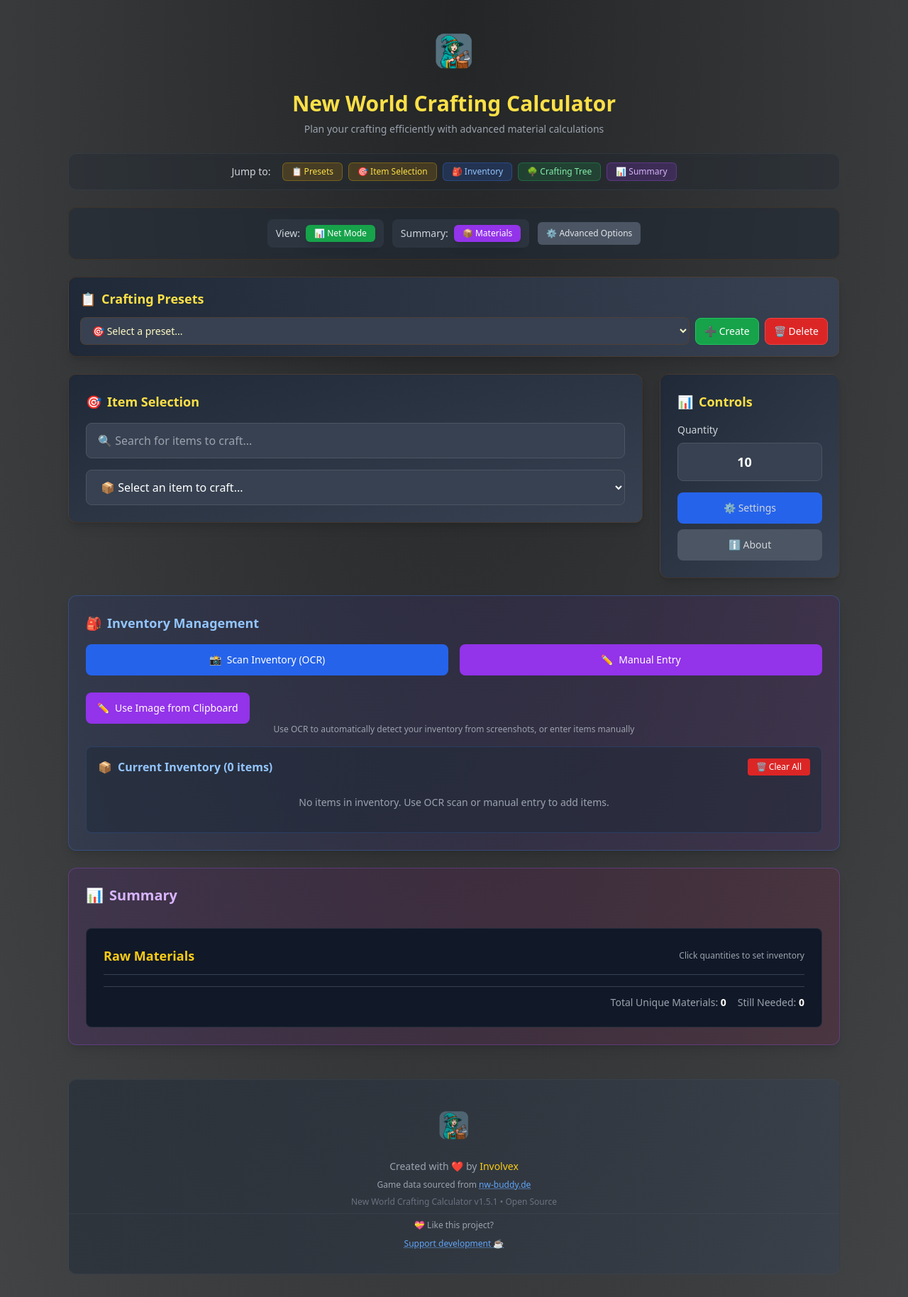
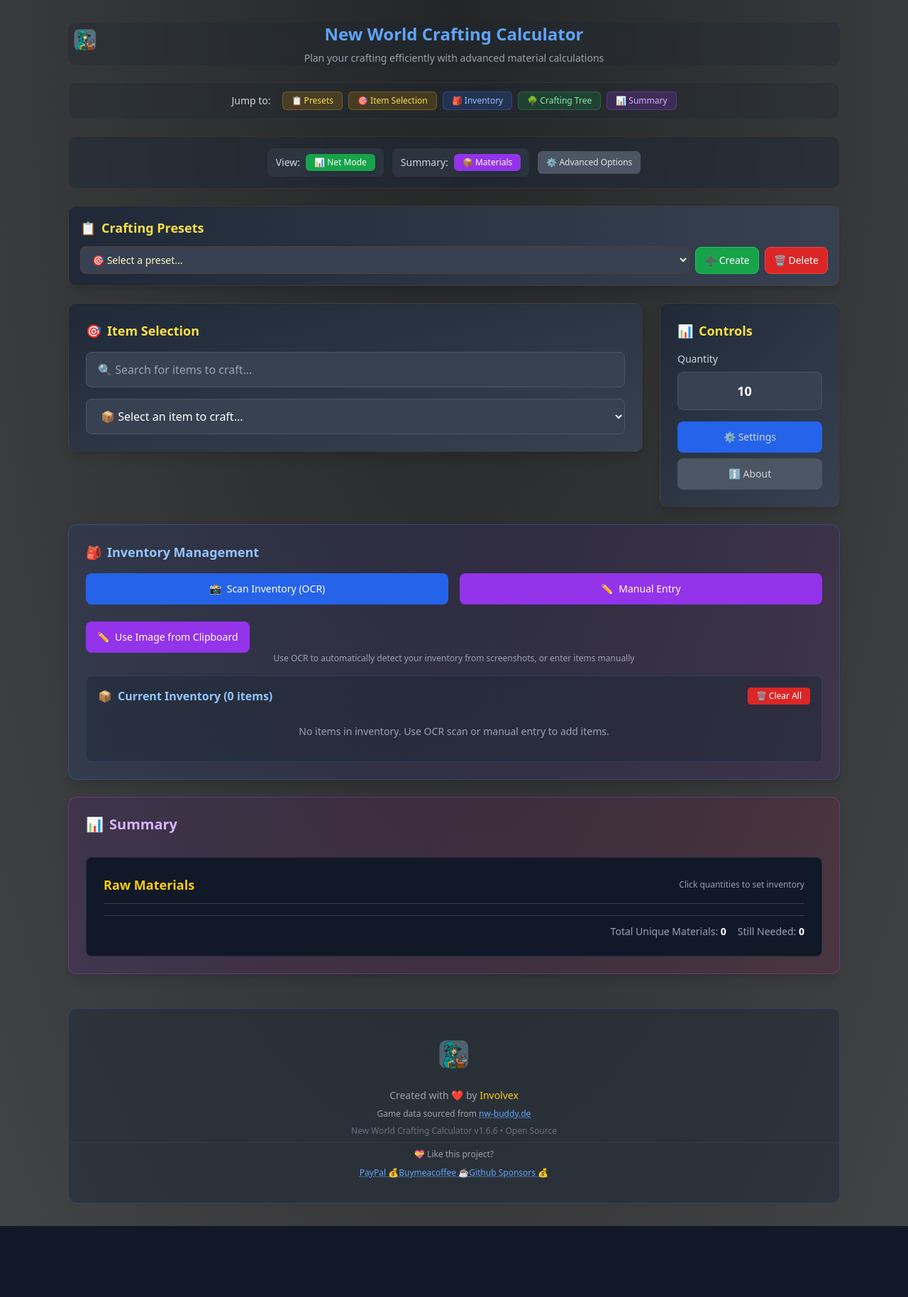
Before and after one commit to involvex/newworld-dailycraft-calc, a React (Vite) app: page / in a window 1280 px wide. Shown: the whole page at 71% size. After the commit the page ends 1728 px from the top, so only its background shows below. Built offline with nearby package versions, Linux system fonts and the light colour scheme.

Commit message:
fix auto tag and ui changes

```diff
--- a/App.tsx
+++ b/App.tsx
@@ -336,9 +336,9 @@
     <React.Fragment>
       <div className="min-h-screen font-sans text-gray-300 bg-gray-900 app-gradient-bg">
         <div className="container max-w-6xl p-4 mx-auto sm:p-6 lg:p-8">
-          <header className="mb-6 text-center">
-            <img src="logo.png" alt="New World Crafting Calculator" className="w-auto h-20 mx-auto mb-4" />
-            <h1 className="mb-2 text-3xl font-bold text-yellow-300">New World Crafting Calculator</h1>
+          <header className="mb-6 text-center bg-gray-800/30 rounded-xl border-gray-600/30 backdrop-blur-sm">
+            <img src="logo.png" alt="New World Crafting Calculator" className="w-auto h-12 mx-auto mb-1 logo" />
+            <h1 className="mb-2 text-2xl font-bold text-blue-400">New World Crafting Calculator</h1>
             <p className="text-sm text-gray-400">Plan your crafting efficiently with advanced material calculations</p>
           </header>
 
@@ -1116,7 +1116,7 @@
           )}
 
           {/* Footer */}
-          <footer className="py-8 mt-12 text-center border bg-gradient-to-r from-gray-800/50 to-gray-700/50 rounded-xl border-gray-600/30">
+          <footer className="py-8 mt-12 text-center border bg-gray-800/50 border-blue-500/20 rounded-xl">
             <div className="mb-4">
               <img alt="New World Crafting Calculator" className="w-auto h-16 mx-auto mb-3 opacity-80" src="logo.png" />
             </div>
@@ -1140,11 +1140,29 @@
                 <p className="mb-1 text-xs text-gray-400">💝 Like this project?</p>
                  <a
             href="https://paypal.me/involvex"
-                  className="inline-flex items-center gap-1 text-xs text-blue-400 underline transition-all hover:text-blue-300 decoration-dotted hover:decoration-solid"
+            className="text-xs text-blue-400 underline transition-all hover:text-blue-300 decoration-dotted hover:decoration-solid"
             target="_blank"
             rel="noopener noreferrer"
           >
-                  Support development ☕
+            PayPal 💰
+          </a>
+
+          <a
+            href="https://buymeacoffee.com/involvex"
+            className="text-xs text-blue-400 underline transition-all hover:text-blue-300 decoration-dotted hover:decoration-solid"
+            target="_blank"
+            rel="noopener noreferrer"
+          >
+            Buymeacoffee ☕
+          </a>
+
+          <a
+            href="https://github.com/sponsors/involvex"
+            className="text-xs text-blue-400 underline transition-all hover:text-blue-300 decoration-dotted hover:decoration-solid"
+            target="_blank"
+            rel="noopener noreferrer"
+          >
+            Github Sponsors 💰
           </a>
               </div>
             </div>
--- a/components/SettingsModal.tsx
+++ b/components/SettingsModal.tsx
@@ -190,7 +190,24 @@
                 </button>
                             </div>
                           </div>
-                        )}
+                        )} else {
+                        <div>
+              <h3 className="mb-2 text-lg font-semibold text-white">Gemini API Key</h3>
+              <p className="mb-2 text-xs text-gray-400">Store APIKEY in browser storage.</p>
+              <div className="flex items-center gap-2">
+                <input
+                  type="text"
+                  value={apiKeyInput}
+                  onChange={(e) => setApiKeyInput(e.target.value)}
+                  className="flex-grow w-full px-3 py-2 text-sm text-white bg-gray-700 border border-gray-600 rounded"
+                  placeholder="Enter your Gemini API Key"
+                />
+                <button onClick={handleSaveApiKey} className="px-4 py-2 text-sm font-semibold text-white bg-green-600 rounded hover:bg-green-700 whitespace-nowrap">
+                  💾 Save Key
+                </button>
+                            </div>
+                          </div>
+                        }
 
                         {/* Debug Settings */}
                         {isElectron && (
@@ -291,14 +308,32 @@
 
         {/* Support Section */}
         <div className="pt-4 mt-4 text-center border-t border-gray-600/30">
-          <p className="mb-2 text-xs text-gray-400">💝 Enjoying the calculator?</p>
+          <p className="mb-2 text-xs text-gray-400">💝 Enjoying the calculator? Support development on</p>
           <a
             href="https://paypal.me/involvex"
             className="text-xs text-blue-400 underline transition-all hover:text-blue-300 decoration-dotted hover:decoration-solid"
             target="_blank"
             rel="noopener noreferrer"
           >
-            Support development ☕
+            PayPal 💰
+          </a>
+
+          <a
+            href="https://buymeacoffee.com/involvex"
+            className="text-xs text-blue-400 underline transition-all hover:text-blue-300 decoration-dotted hover:decoration-solid"
+            target="_blank"
+            rel="noopener noreferrer"
+          >
+            Buymeacoffee ☕
+          </a>
+
+          <a
+            href="https://github.com/sponsors/involvex"
+            className="text-xs text-blue-400 underline transition-all hover:text-blue-300 decoration-dotted hover:decoration-solid"
+            target="_blank"
+            rel="noopener noreferrer"
+          >
+            Github Sponsors 💰
           </a>
         </div>
 
--- a/index.css
+++ b/index.css
@@ -113,3 +113,10 @@
 .animate-pulse {
   animation: pulse 2s cubic-bezier(0.4, 0, 0.6, 1) infinite;
 }
+.logo {
+
+
+  text-align: left;
+
+  position: absolute;
+}
--- a/package.json
+++ b/package.json
@@ -1,9 +1,12 @@
 {
   "name": "new-world-crafting-calculator",
-  "version": "1.5.1",
+  "version": "1.6.6",
   "description": "A comprehensive crafting calculator for Amazon's New World MMO with advanced OCR inventory detection, customizable hotkeys, persistent configuration system, and interactive crafting tree visualization.",
   "author": "Involvex",
   "homepage": "https://involvex.github.io/newworld-dailycraft-calc/",
+  "sponsor": {
+    "url": "https://github.com/sponsors/involvex"
+  },
   "repository": {
     "type": "git",
     "url": "https://github.com/involvex/newworld-dailycraft-calc.git"
```
Also changed, not shown: 4 other files (tests, documents, lock files or other folders). Lines whose indentation alone changed are shown as unchanged.
